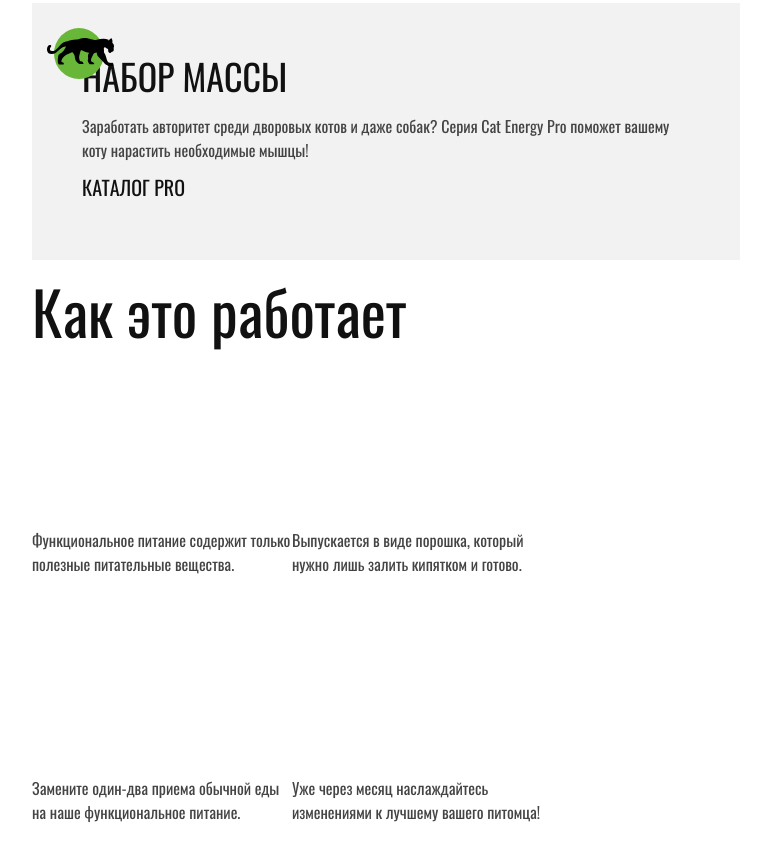
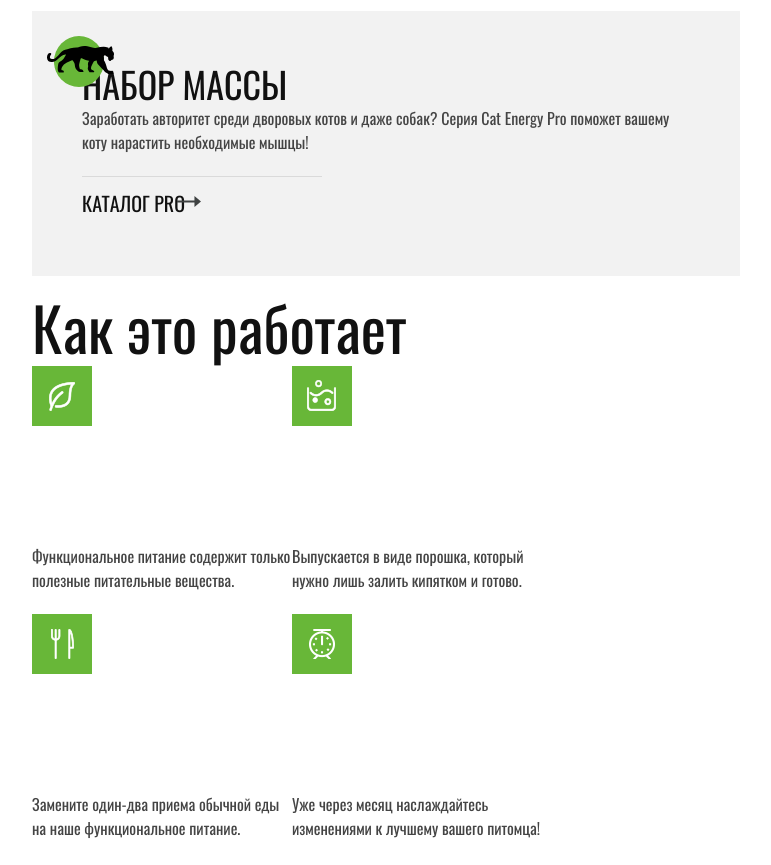
Before and after one commit to cor26/301483-cat-energy-16, a website: page source/index.html in a window 1280 px wide. Shown: the part 698-1563 px from the top of the page, without its empty margins (254-1025 px from the left). Drawn offline with nearby package versions, Linux system fonts and the light colour scheme; files that its build step writes are made by us from their sources; files whose address does not match are found by name.

Commit message:
Работа над декором index

```diff
--- a/source/index.html
+++ b/source/index.html
@@ -26,11 +26,11 @@
             </li>
 
             <li class="site-list__item">
-              <a href="catalog.html">Каталог продукции</a>
+              <a class="site-list__item-inactive" href="catalog.html">Каталог продукции</a>
             </li>
 
             <li class="site-list__item">
-              <a href="form.html">Подбор программы</a>
+              <a class="site-list__item-inactive" href="form.html">Подбор программы</a>
             </li>
           </ul>
         </div>
@@ -74,16 +74,16 @@
           <div class="principle-program__wrapper container">
             <h3 class="principle-program__slogan">Как это работает</h3>
             <ul class="principle-program__list">
-              <li class="principle-program__text principle-program__text--nutrition">
+              <li class="principle-program__text principle-program__text--leaf">
                 Функциональное питание содержит только полезные питательные вещества.
               </li>
-              <li class="principle-program__text principle-program__text--cook">
+              <li class="principle-program__text principle-program__text--powder">
                 Выпускается в виде порошка, который нужно лишь залить кипятком и готово.
               </li>
-              <li class="principle-program__text principle-program__text--change">
+              <li class="principle-program__text principle-program__text--dining">
                 Замените один-два приема обычной еды на наше функциональное питание.
               </li>
-              <li class="principle-program__text principle-program__text--time">
+              <li class="principle-program__text principle-program__text--clock">
                 Уже через месяц наслаждайтесь изменениями к лучшему вашего питомца!
               </li>
             </ul>
--- a/source/sass/blocks/compilation-list.scss
+++ b/source/sass/blocks/compilation-list.scss
@@ -60,7 +60,7 @@
 }
 
 .compilation-list__item-title {
-  margin: 0 0 0 72px;
+  margin: 0 0 35px 72px;
   padding: 0;
   font-size: 24px;
   line-height: 37px;
@@ -70,6 +70,7 @@
 }
 
 .compilation-list__text {
+  margin: 0 0 40px 0;
   font-size: 14px;
   line-height: 18px;
   color: #444444;
@@ -77,11 +78,64 @@
 }
 
 .compilation-list__link {
+  position: relative;
   display: block;
   font-size: 16px;
   line-height: 16px;
   color: #111111;
   text-transform: uppercase;
+  }
+
+.compilation-list__link:active {
+  color: rgba(17, 17, 17, 0.3);
+}
+
+.compilation-list__link::after {
+  content: "";
+  position: absolute;
+  top: -20px;
+  left: 0;
+  width: 240px;
+  height: 1px;
+  background-color: rgba(17, 17, 17, 0.1);
+
+}
+
+.compilation-list__link::before {
+  content: "";
+  position: absolute;
+  top: 0;
+  left: 95px;
+  width: 24px;
+  height: 11px;
+  background-image: url(../../img/icon-right-arrow-long.svg);
+  background-repeat: no-repeat;
+  background-position: 0 0;
+}
+
+.compilation-list__link:hover::before {
+  content: "";
+  position: absolute;
+  top: 0;
+  left: 95px;
+  width: 33px;
+  height: 11px;
+  background-image: url(../../img/icon-right-arrow-verylong.svg);
+  background-repeat: no-repeat;
+  background-position: 0 0;
+}
+
+.compilation-list__link:active::before {
+  content: "";
+  position: absolute;
+  top: 0;
+  left: 95px;
+  width: 33px;
+  height: 11px;
+  background-image: url(../../img/icon-right-arrow-verylong.svg);
+  opacity: 0.3;
+  background-repeat: no-repeat;
+  background-position: 0 0;
 }
 
 @media (min-width: $tablet-width) {
--- a/source/sass/blocks/page-header.scss
+++ b/source/sass/blocks/page-header.scss
@@ -17,6 +17,14 @@
 .page-header__logo-image {
   height: 40px;
   width: 192px;
+}
+
+.page-header__logo-link-other:focus {
+  opacity: 0.8;
+}
+
+.page-header__logo-link-other:active {
+  opacity: 0.6;
 }
 
 @media (min-width: $tablet-width) {
--- a/source/sass/blocks/principle-program.scss
+++ b/source/sass/blocks/principle-program.scss
@@ -15,6 +15,7 @@
 }
 
 .principle-program__text {
+  position: relative;
   width: 185px;
   margin: 0 0 20px 0;
   padding: 0 0 0 80px;
@@ -23,6 +24,72 @@
 
 .principle-program__text:nth-child(4n) {
   margin: 0;
+}
+
+.principle-program__text::after {
+  content: "";
+  position: absolute;
+  top: 0;
+  left: 0;
+  width: 60px;
+  height: 60px;
+  background-color: #68b738;
+}
+
+.principle-program__text--leaf::before {
+  content: "";
+  position: absolute;
+  top: 5px;
+  left: 5px;
+  width: 40px;
+  height: 40px;
+  background-image: url("../../img/advantage-leaf@1x.png");
+  background-repeat: no-repeat;
+  background-position: 0 0;
+  z-index: 1;
+
+}
+
+.principle-program__text--powder::before {
+  content: "";
+  position: absolute;
+  top: 5px;
+  left: 5px;
+  width: 40px;
+  height: 40px;
+  background-image: url("../../img/advantage-powder@1x.png");
+  background-repeat: no-repeat;
+  background-position: 0 0;
+  z-index: 1;
+
+}
+
+.principle-program__text--dining::before {
+  content: "";
+  position: absolute;
+  top: 5px;
+  left: 5px;
+  width: 40px;
+  height: 40px;
+  background-image: url("../../img/advantage-dining@1x.png");
+  background-repeat: no-repeat;
+  background-position: 0 0;
+  z-index: 1;
+
+}
+
+.principle-program__text--clock::before {
+  content: "";
+  position: absolute;
+  top: 5px;
+  left: 5px;
+  width: 40px;
+  height: 40px;
+  background-image: url("../../img/advantage-clock@1x.png");
+  background-repeat: no-repeat;
+  background-position: 0 0;
+  z-index: 1;
+
 }
 
 @media (min-width: $tablet-width) {
--- a/source/sass/blocks/program-slogan.scss
+++ b/source/sass/blocks/program-slogan.scss
@@ -38,6 +38,16 @@
   background-repeat: no-repeat;
   background-position: 0 0;
 }
+
+.program-slogan__button:hover {
+  background-color: #5eaa2f;
+}
+
+.program-slogan__button:active {
+  background-color: #5eaa2f;
+  color: rgba(255, 255, 255, 0.3);
+}
+
 
 @media (min-width: $tablet-width) {
   .program-slogan__wrapper {
--- a/source/sass/blocks/site-list.scss
+++ b/source/sass/blocks/site-list.scss
@@ -21,6 +21,14 @@
   font-weight: bold;
   text-transform: uppercase;
   text-align: center;
+}
+
+.site-list__item-inactive:hover {
+  opacity: 0.6;
+}
+
+.site-list__item-inactive:active {
+  opacity: 0.3;
 }
 
 @media (min-width: $tablet-width) {
```
Also changed, not shown: source/catalog.html (+3 -3 lines), source/form.html (+3 -3 lines).
